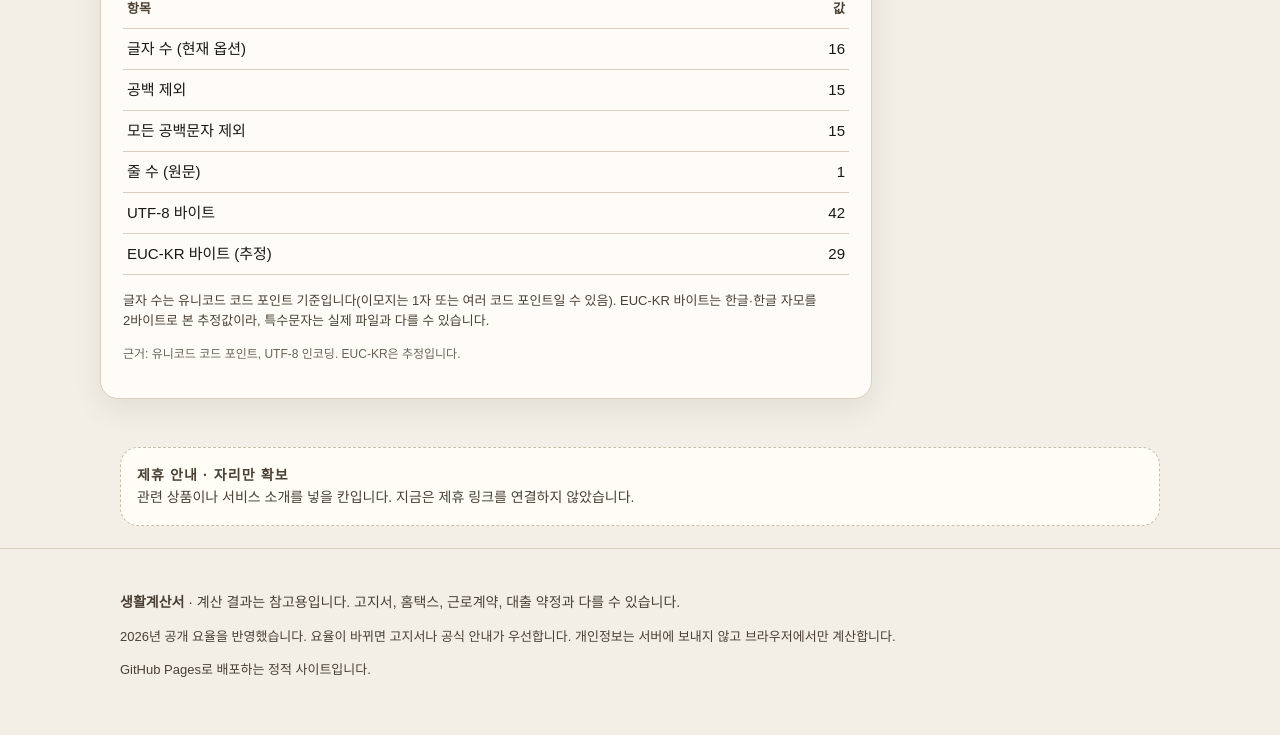
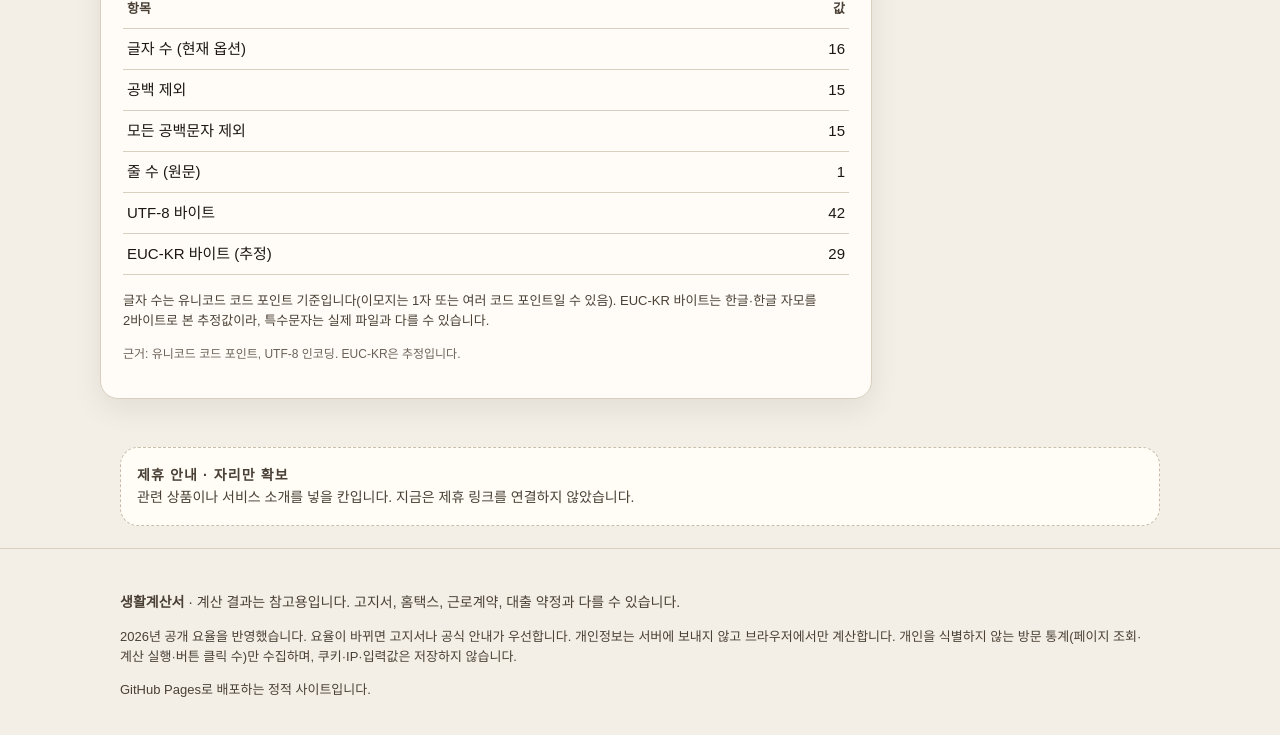
Before and after one commit to biojuho/life-calculator, a plain HTML site: page tools/counter/index.html in a window 1280 px wide. Shown: the part 747-1482 px from the top of the page. Drawn offline with Linux system fonts and the light colour scheme; a web font is replaced by a local one.

Commit message:
Add privacy-friendly visit beacon (2/4: tool pages, README sync)

```diff
--- a/tools/counter/index.html
+++ b/tools/counter/index.html
@@ -18,6 +18,7 @@
 <link rel="stylesheet" href="https://fonts.googleapis.com/css2?family=Gowun+Batang:wght@400;700&display=swap">
 <link rel="stylesheet" href="../../css/style.css">
 
+<script src="/life-calculator/js/track.js" defer></script>
 </head>
 <body>
 <header class="site">
@@ -85,7 +86,7 @@
 </aside>
 <footer class="site"><div class="wrap">
   <p><strong>생활계산서</strong> · 계산 결과는 참고용입니다. 고지서, 홈택스, 근로계약, 대출 약정과 다를 수 있습니다.</p>
-  <p class="fine">2026년 공개 요율을 반영했습니다. 요율이 바뀌면 고지서나 공식 안내가 우선합니다. 개인정보는 서버에 보내지 않고 브라우저에서만 계산합니다.</p>
+  <p class="fine">2026년 공개 요율을 반영했습니다. 요율이 바뀌면 고지서나 공식 안내가 우선합니다. 개인정보는 서버에 보내지 않고 브라우저에서만 계산합니다. 개인을 식별하지 않는 방문 통계(페이지 조회·계산 실행·버튼 클릭 수)만 수집하며, 쿠키·IP·입력값은 저장하지 않습니다.</p>
   <p class="fine">GitHub Pages로 배포하는 정적 사이트입니다.</p>
 </div></footer>
 <script>
```
Also changed, not shown: tools/area/index.html (+2 -1 lines), tools/dday/index.html (+2 -1 lines), 1 other file.
